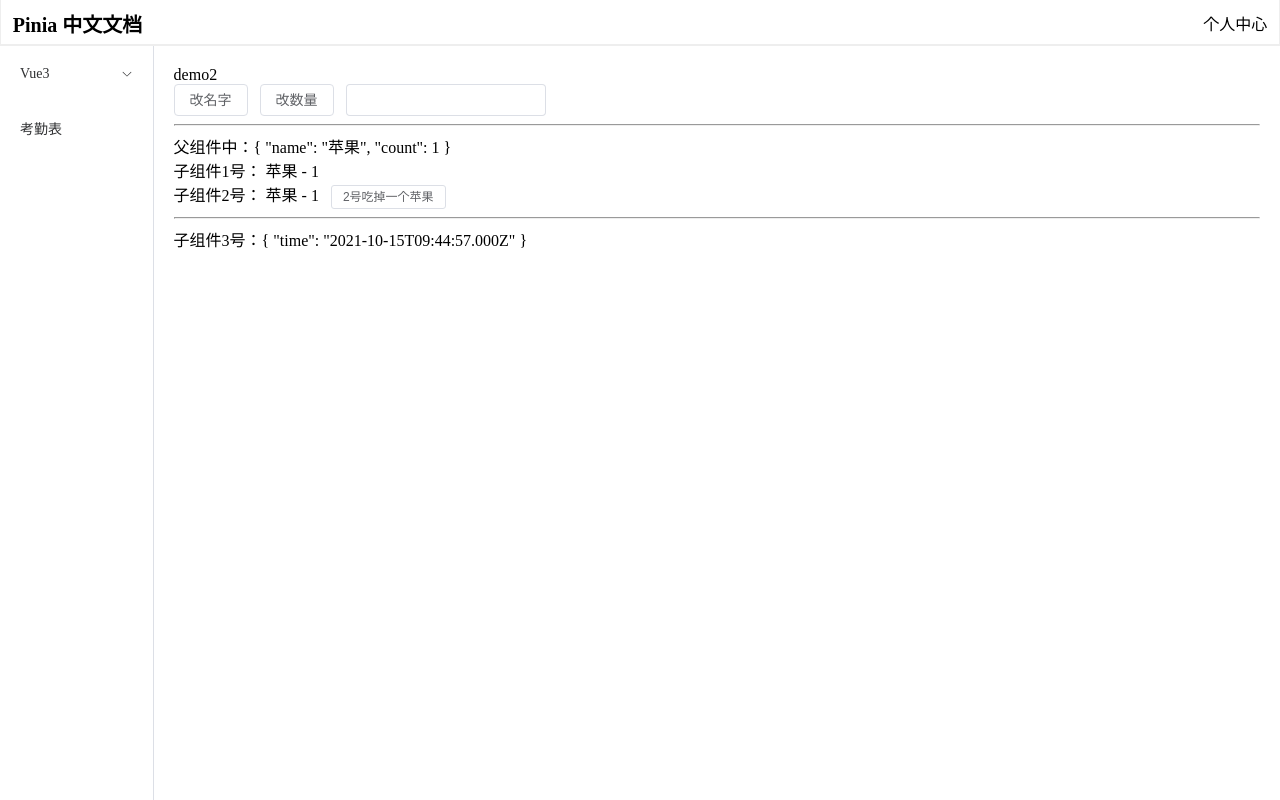
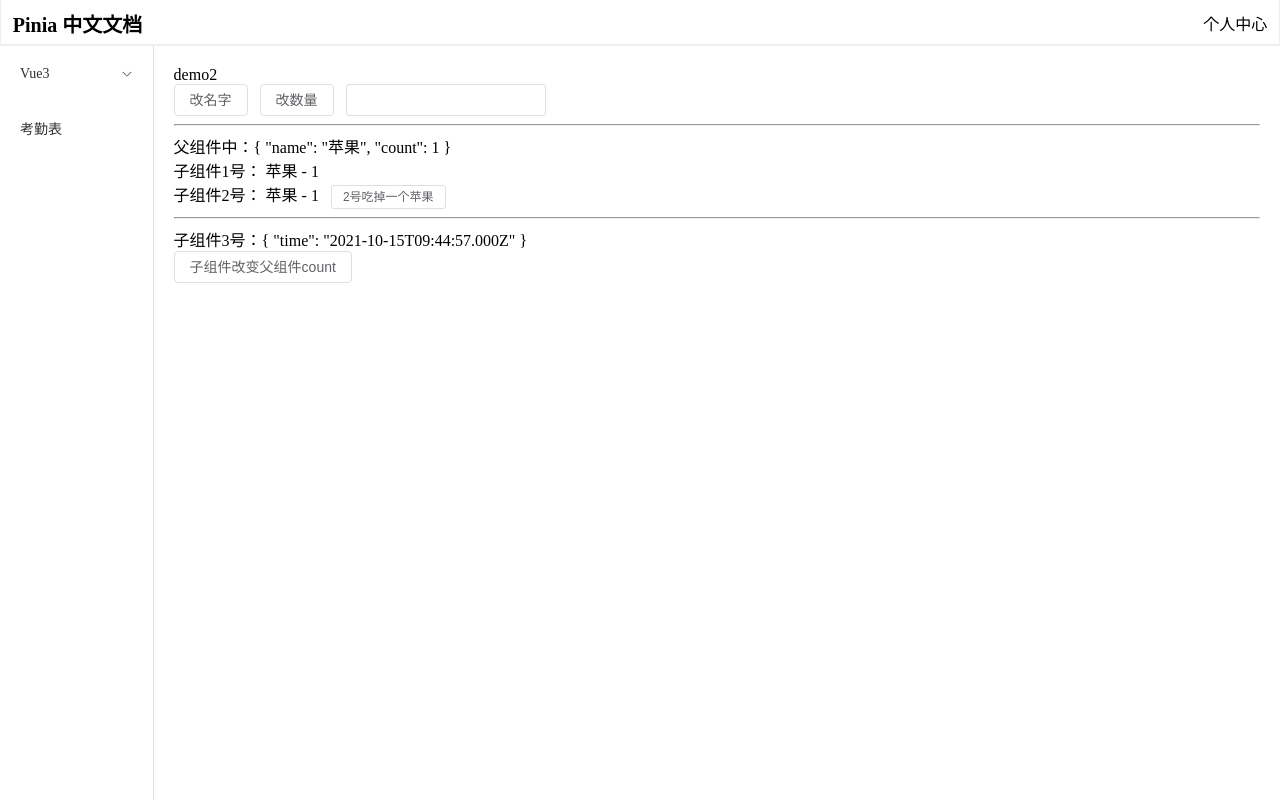
Before and after one commit to JiangKewen/vue3, a Vue app: page /#/demo/2 in a window 1280 px wide. Built offline with nearby package versions, Linux system fonts and the light colour scheme.

Commit message:
feat: update:value的用法

```diff
--- a/src/views/demo/demo1/VueDemo.vue
+++ b/src/views/demo/demo1/VueDemo.vue
@@ -15,6 +15,11 @@
 </template>
 
 <script setup lang="ts">
+/**1
+ * 组合式函数
+ * ref
+ * reactive
+ */
 import useCount from './useCount'
 import useFruit from './useFruit'
 
--- a/src/views/demo/demo2/VueChild1.vue
+++ b/src/views/demo/demo2/VueChild1.vue
@@ -5,6 +5,9 @@
 </template>
 
 <script setup lang="ts">
+/**child1
+ * define props
+ */
 import { toRefs } from 'vue'
 
 interface Props {
--- a/src/views/demo/demo2/VueChild2.vue
+++ b/src/views/demo/demo2/VueChild2.vue
@@ -8,6 +8,9 @@
 </template>
 
 <script setup lang="ts">
+/**child1
+ * define emits
+ */
 import { toRefs } from 'vue'
 
 interface Props {
--- a/src/views/demo/demo2/VueChild3.vue
+++ b/src/views/demo/demo2/VueChild3.vue
@@ -1,10 +1,28 @@
 <template>
   <div>子组件3号：{{ time }}</div>
+  <div><el-button @click="changeCount">子组件改变父组件count</el-button></div>
 </template>
 
 <script setup lang="ts">
+/**child3
+ * inject
+ * update:value
+ */
 import { inject } from 'vue'
 import { key } from '@/configs/index'
 
 const time = inject(key)
+
+interface Props {
+  count: number
+}
+const props = defineProps<Props>()
+const emits = defineEmits<{
+  (e: 'update:count', n: number): void
+}>()
+
+const changeCount = () => {
+  const n = Math.round(Math.random() * 100)
+  emits('update:count', n)
+}
 </script>
--- a/src/views/demo/demo2/VueDemo.vue
+++ b/src/views/demo/demo2/VueDemo.vue
@@ -15,11 +15,13 @@
   </div>
   <hr />
   <div>
-    <VueChild3 />
+    <VueChild3 v-model:count="fruits.count" />
   </div>
 </template>
 <script setup lang="ts">
-import { computed } from '@vue/reactivity'
+/**2
+ * 父子组件
+ */
 import { ref } from 'vue'
 import useFruit from '../demo1/useFruit'
 import VueChild1 from './VueChild1.vue'
```
Also changed, not shown: 1 other file (tests, documents, lock files or other folders).
